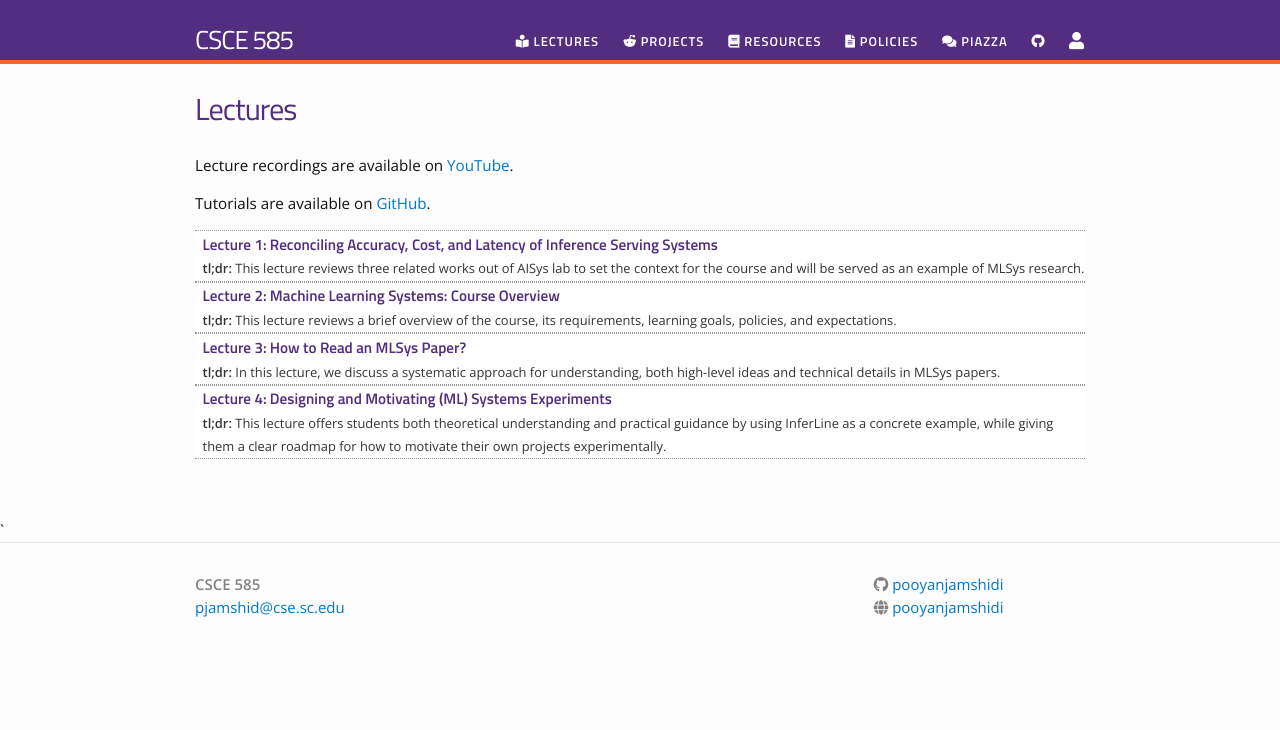
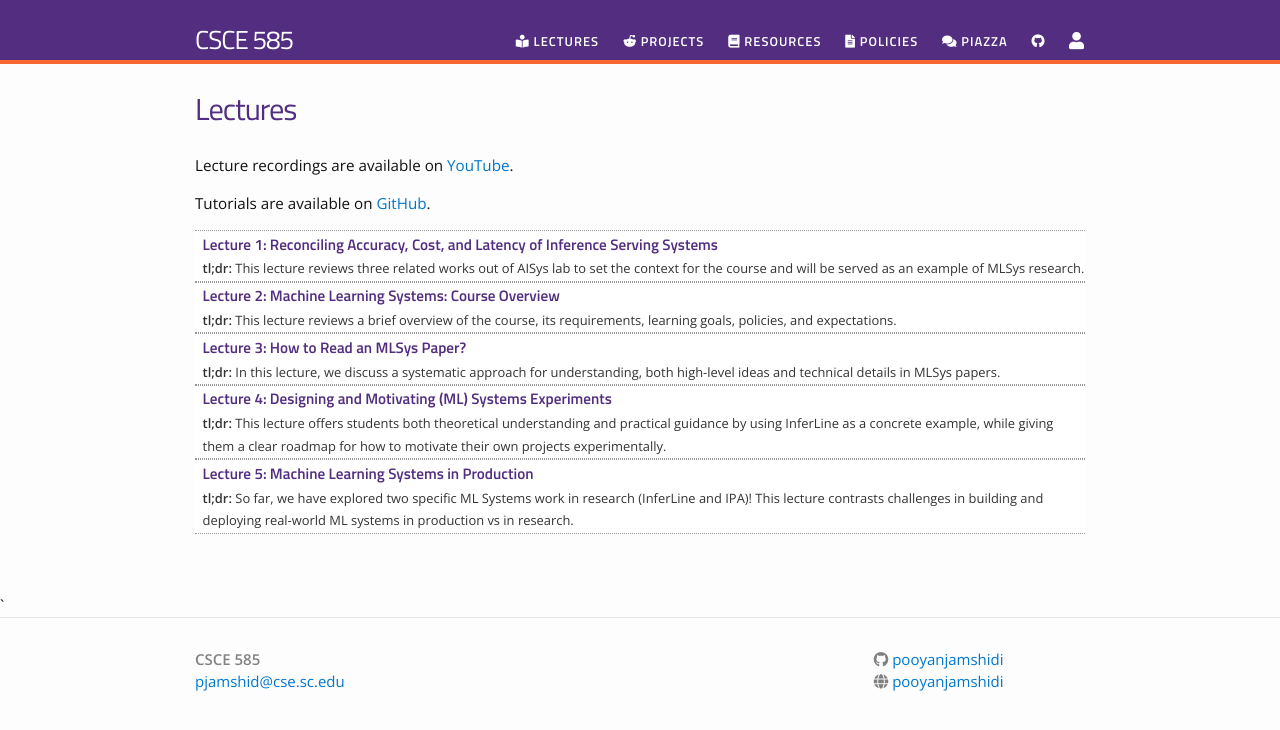
Before and after one commit to pooyanjamshidi/mls, a Jekyll site: the page built from lectures.md, in a window 1280 px wide. Shown: the top 730 px of the page. Built offline with Jekyll 4.4.1, drawn with Linux system fonts in a browser that asks for light colours; nearby versions of some CDN libraries.

Commit message:
adding lecture 5

```diff
--- a/_data/lectures.yml
+++ b/_data/lectures.yml
@@ -18,10 +18,10 @@
   dirname: lectures
   tldr: "This lecture offers students both theoretical understanding and practical guidance by using InferLine as a concrete example, while giving them a clear roadmap for how to motivate their own projects experimentally."
 
-# - title: "Lecture 2: Machine Learning Systems: ML in Production"
-#   filename: csce585_2023_02_slides_ml_in_production
-#   dirname: lectures
-#   tldr: "This lecture reviews challenges in building and deploying real-world ML systems in production."
+- title: "Lecture 5: Machine Learning Systems in Production"
+  filename: csce585_2024_05_slides_ml_in_production
+  dirname: lectures
+  tldr: "So far, we have explored two specific ML Systems work in research (InferLine and IPA)! This lecture contrasts challenges in building and deploying real-world ML systems in production vs in research."
 
 # - title: "Lecture 3: Machine Learning Systems: Trustworthy AI"
 #   filename: csce585_2022_03_slides_trustworthy_ai
```
Also changed, not shown: 1 other file.
